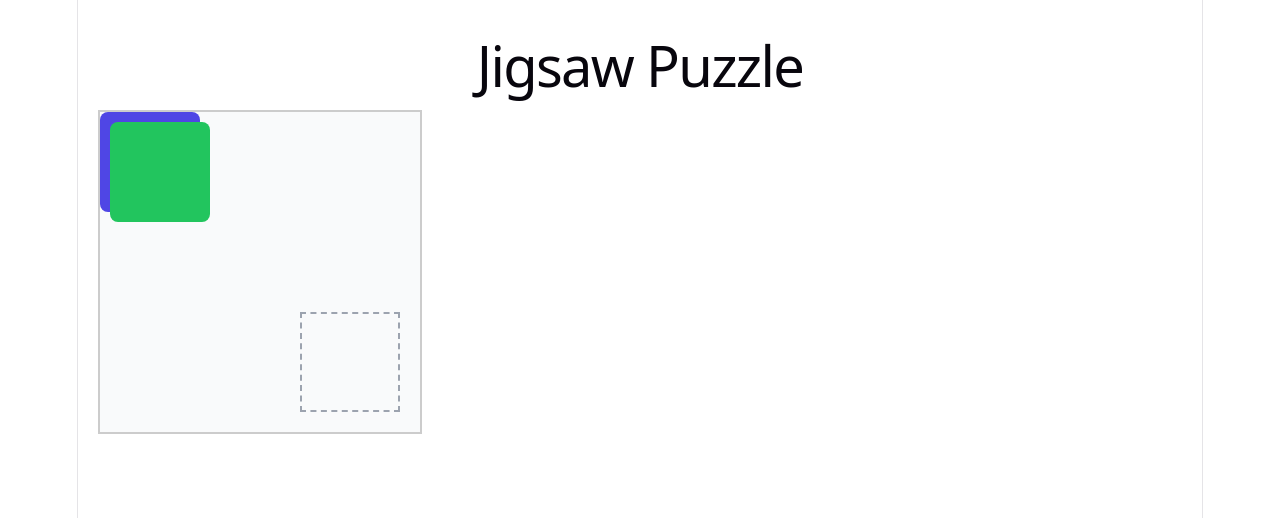
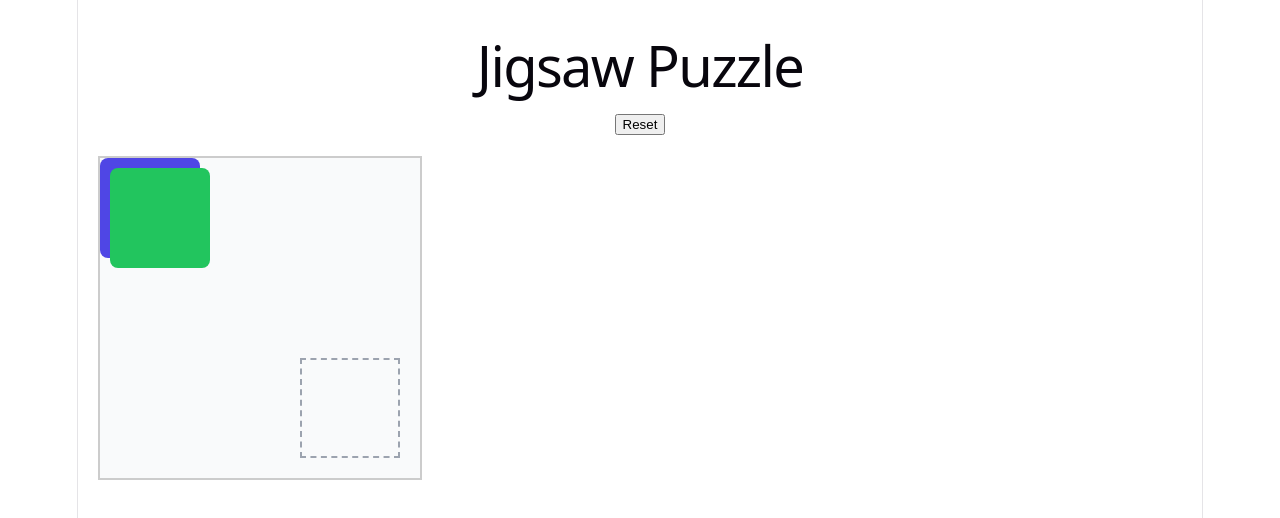
Before and after one commit to Laleh-S/jigsaw-puzzle, a React (Vite) app: page / in a window 1280 px wide. Shown: the top 518 px of the page. Built offline with nearby package versions, Linux system fonts and the light colour scheme.

Commit message:
add reset button for puzzle piece position

```diff
--- a/src/App.jsx
+++ b/src/App.jsx
@@ -14,6 +14,7 @@ function App() {
 
   const targetPos = { x: 200, y: 200 }
   const clickSound = new Audio(click)
+  const startPos = { x: 0, y: 0 }
 
 
   function clamp(value, min, max) {  // guarantees the result is always between min and max
@@ -25,6 +26,13 @@ function App() {
   return (
     <div className="app">
       <h1>Jigsaw Puzzle</h1>
+      <button
+        onClick={() => {
+          setPiece1Pos({ x: startPos.x, y: startPos.y })
+        }}
+      >
+        Reset
+      </button>
       <div
         className="piece-container"
 
```
